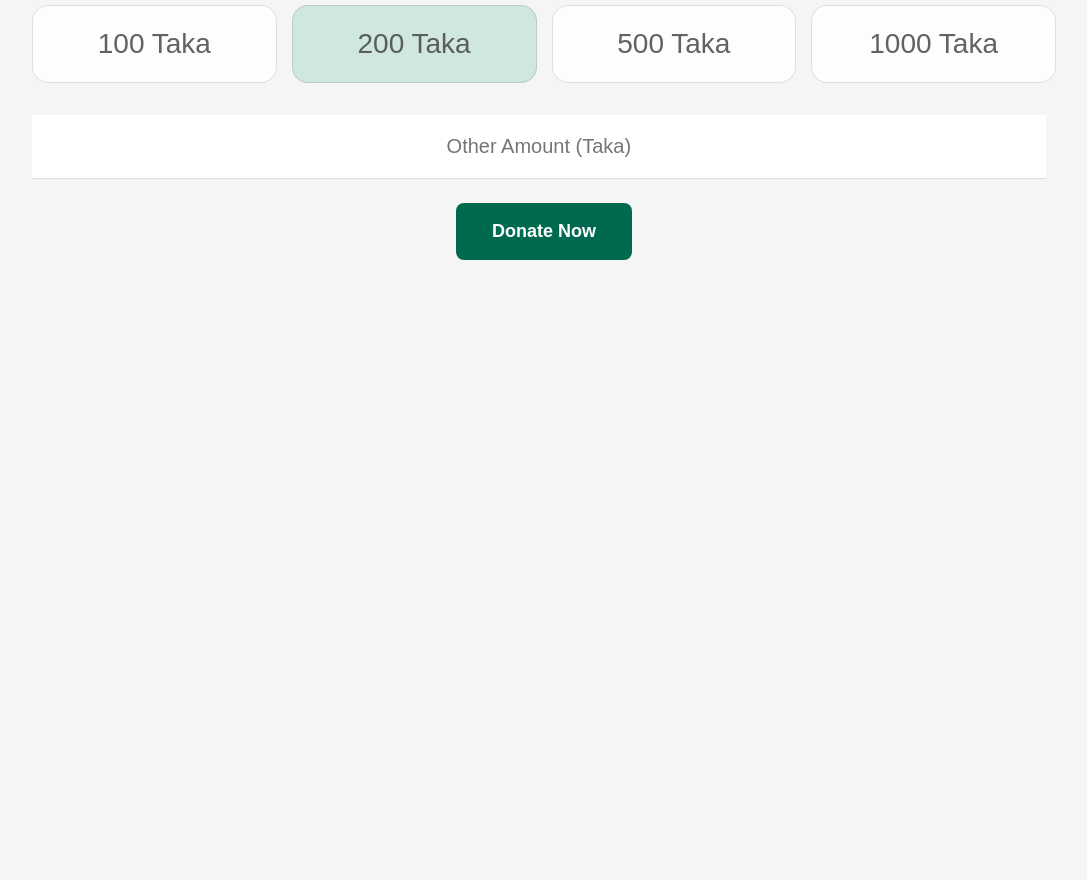
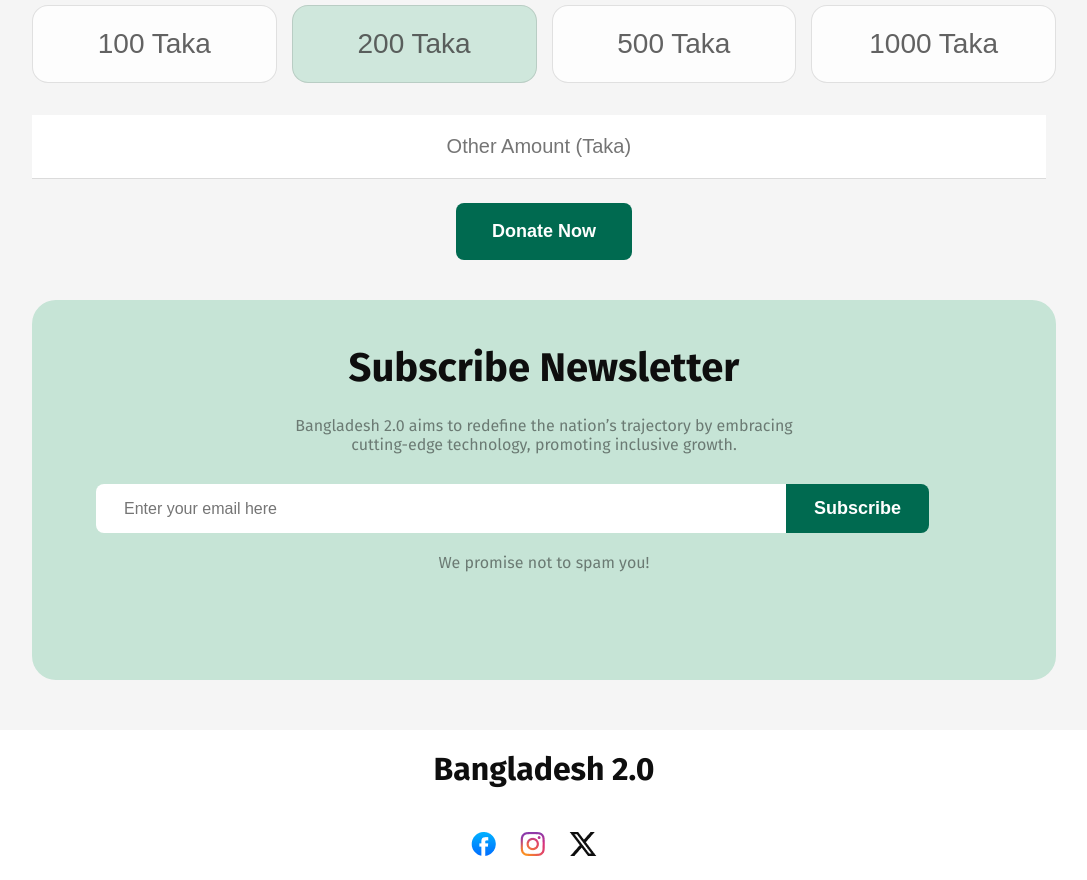
Before and after one commit to shariful962/Assignment-Bangladesh-2.0, a plain HTML site: page index.html in a window 1280 px wide. Shown: the part 2753-3633 px from the top of the page, without its empty margins (96-1183 px from the left). Before the commit the page ends 3053 px from the top, so only its background shows below. Drawn offline with Linux system fonts and the light colour scheme.

Commit message:
footer section

```diff
--- a/css/style.css
+++ b/css/style.css
@@ -310,3 +310,94 @@ nav button {
 
 }
 /* donate design end  */
+
+/* newsletter design start  */
+.newsletter {
+    margin: 40px 0;
+    width: 100%;
+    height: 380px;
+    background-color: #C6E4D6;
+    border-radius: 24px;
+    padding: 20px 40px;
+
+
+}
+
+.newsletter-content {
+    max-width: 500px;
+    margin: auto;
+
+}
+.newsletter-content h1 {
+    margin: 24px 0;
+    font-size: 40px;
+    font-weight: 700;
+    color: #0E0E0E;
+    text-align: center;
+}
+.newsletter-content P{
+    text-align: center;
+    font-size: 16px;
+    font-weight: 400;
+    margin: 12px 0;
+    color: #0E0E0EB3;
+    opacity: .7;
+
+}
+.subscription {
+    margin: 30px 0 0 24px;
+    display: flex;
+}
+.subscription input {
+    background-color: #fff;
+    width: 75%;
+    padding: 15px 28px;
+    font-size: 16px;
+    font-weight: 400;
+    outline: none;
+    border: none;
+    border-radius: 8px 0 0 8px;
+
+}
+.subscription .sub-btn{
+    background-color: #006A50;
+    color: #FFFFFF;
+    border-radius: 0 8px 8px 0;
+    font-size: 18px;
+    font-weight: 600;
+    padding: 14px 28px;
+    border: none;
+}
+.promise {
+    font-size: 16px;
+    font-weight: 400;
+    text-align: center;
+    display: block;
+    color: #0E0E0EB3;
+    opacity: .7;
+    margin: 20px 0;
+}
+/* newsletter design end  */
+
+/* footer design start */
+footer {
+    margin: 50px 0 0 0;
+    width: 100%;
+    height: 150px;
+    background-color: #FFFFFF;
+    display: flex;
+    flex-direction: column;
+    align-items: center;
+    justify-content: space-between;
+    padding: 20px 60px;
+}
+footer h4 {
+    font-size: 32px;
+    font-weight: 700;
+    color: #0E0E0E;
+}
+footer .social-icon img {
+    margin-right: 20px;
+    cursor: pointer;
+}
+/* footer design end */
--- a/index.html
+++ b/index.html
@@ -145,12 +145,32 @@
                 </form>
             </div>
         </section>
+        <section class="newsletter">
+            <div class="newsletter-content">
+                <h1>Subscribe Newsletter</h1>
+                <p>Bangladesh 2.0 aims to redefine the nation’s trajectory by embracing cutting-edge technology, promoting inclusive growth.</p>
+
+            </div>
+            <div class="subscription">
+                <input type="email" name="" id="" placeholder="Enter your email here">
+                <button class="sub-btn">Subscribe</button>
+            </div>
+            <span class="promise">We promise not to spam you!</span>
+
+        </section>
 
 
     </main>
 
     <footer>
-
+        <div class="footer-title">
+            <h4>Bangladesh 2.0</h4>
+        </div>
+        <div class="social-icon">
+            <img src="assets/facebook.png" alt="">
+            <img src="assets/instagram.png" alt="">
+            <img src="assets/x.png" alt="">
+        </div>
     </footer>
 </body>
 </html>
```
